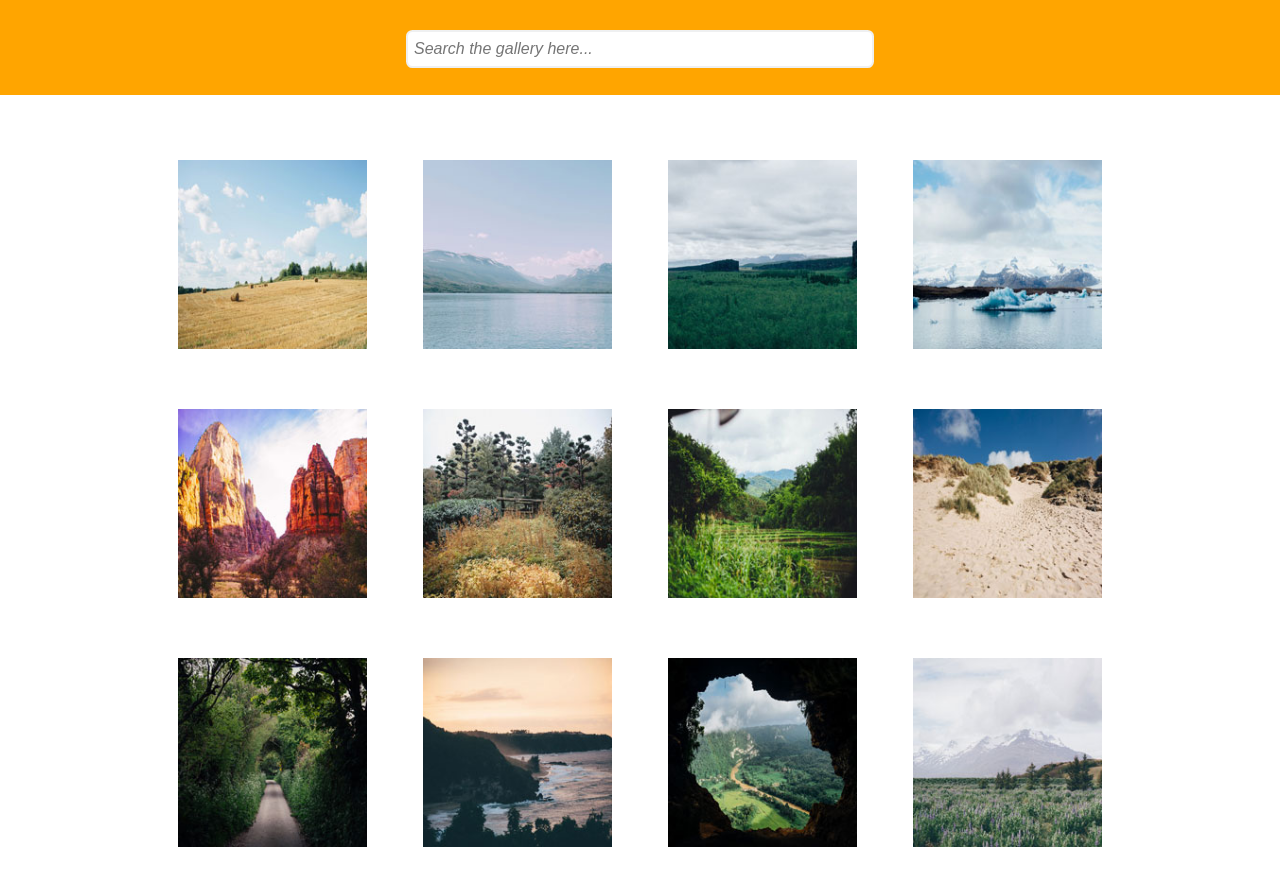
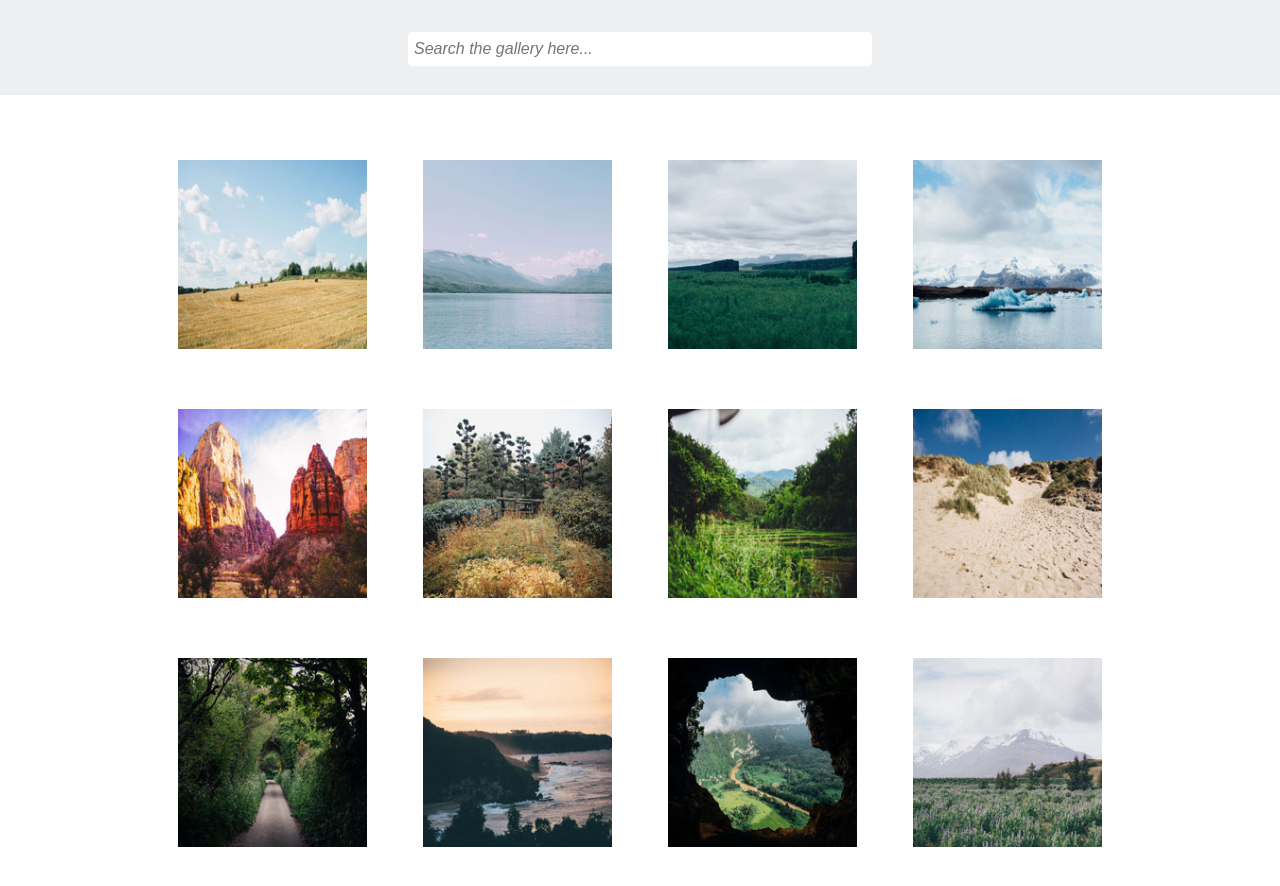
Before and after one commit to ashahry/photo_gallery, a plain HTML site: page index.html in a window 1280 px wide. Drawn offline with nearby package versions, Linux system fonts and the light colour scheme.

Commit message:
Change header color

```diff
--- a/css/main.css
+++ b/css/main.css
@@ -14,7 +14,7 @@ body {
 
 .main-header {
   width: 100%;
-  background-color: orange;
+  background-color: #edeff0;
   height: 95px;
   position: fixed;
   top: 0;
@@ -34,6 +34,7 @@ body {
   border-radius: 0.4rem;
   outline: none;
 }
+
 
 ::-webkit-input-placeholder { /* Chrome/Opera/Safari */
   padding-left: 0.25em;
```
